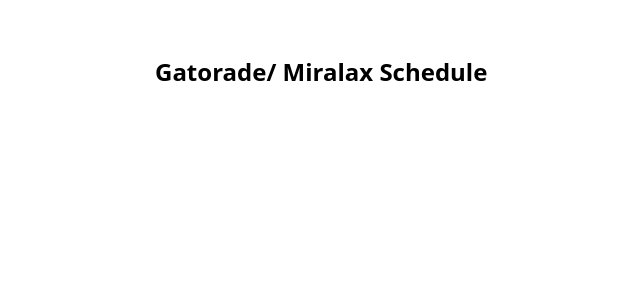
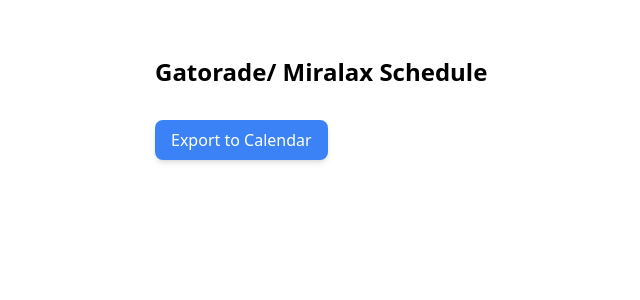
Before and after one commit to Khaled2049/projects, a React (Vite) app in the folder colonoready/: page /gatorade-miralax in a window 1280 px wide. Shown: the top 300 px of the page, without its empty margins (285-925 px from the left). Built offline with nearby package versions, Linux system fonts and the light colour scheme.

Commit message:
Added export button

```diff
--- a/colonoready/package.json
+++ b/colonoready/package.json
@@ -13,6 +13,8 @@
     "@google/generative-ai": "^0.12.0",
     "@types/node": "^20.14.2",
     "date-fns": "^3.6.0",
+    "file-saver": "^2.0.5",
+    "ics": "^3.7.6",
     "react": "^18.2.0",
     "react-datepicker": "^7.1.0",
     "react-dom": "^18.2.0",
@@ -20,6 +22,7 @@
     "react-router-dom": "^6.23.1"
   },
   "devDependencies": {
+    "@types/file-saver": "^2.0.7",
     "@types/react": "^18.2.66",
     "@types/react-dom": "^18.2.22",
     "@typescript-eslint/eslint-plugin": "^7.2.0",
--- a/colonoready/src/routes/gatorade-miralax.tsx
+++ b/colonoready/src/routes/gatorade-miralax.tsx
@@ -1,6 +1,7 @@
 import { useLocation } from "react-router-dom";
 import { useEffect, useState } from "react";
 import { format, subWeeks, subHours, subDays } from "date-fns";
+import { exportToICS } from "../utils";
 
 interface Dates {
   twoWeeksPrior: string;
@@ -58,6 +59,12 @@
   return (
     <div className="max-w-md mx-auto my-8 p-6 ">
       <h1 className="text-2xl font-bold mb-4">Gatorade/ Miralax Schedule</h1>
+      <button
+        onClick={() => exportToICS(dates)}
+        className="mt-4 bg-blue-500 text-white px-4 py-2 rounded-lg shadow-md hover:bg-blue-600 focus:outline-none focus:ring-2 focus:ring-blue-500"
+      >
+        Export to Calendar
+      </button>
 
       <div className="space-y-2">
         {dates?.twoWeeksPrior && (
--- a/colonoready/src/routes/trilyte.tsx
+++ b/colonoready/src/routes/trilyte.tsx
@@ -1,6 +1,7 @@
 import { useLocation } from "react-router-dom";
 import { useEffect, useState } from "react";
 import { format, subWeeks, subHours, subDays } from "date-fns";
+import { exportToICS } from "../utils";
 
 interface Dates {
   twoWeeksPrior: string;
@@ -57,8 +58,13 @@
 
   return (
     <div className="max-w-md mx-auto my-8 p-6 ">
-      <h1 className="text-2xl font-bold mb-4">Trilyte Schedule</h1>
-
+      <h1 className="text-2xl font-bold mb-4">Trilyte Schedule </h1>
+      <button
+        onClick={() => exportToICS(dates)}
+        className="mt-4 bg-blue-500 text-white px-4 py-2 rounded-lg shadow-md hover:bg-blue-600 focus:outline-none focus:ring-2 focus:ring-blue-500"
+      >
+        Export to Calendar
+      </button>
       <div className="space-y-2">
         {dates?.twoWeeksPrior && (
           <div className="max-w-lg mx-auto my-8 p-4 bg-white shadow-lg rounded-lg">
--- /dev/null
+++ b/colonoready/src/utils/index.ts
@@ -0,0 +1,88 @@
+import { createEvents, EventAttributes } from "ics";
+import { parse } from "date-fns";
+import { saveAs } from "file-saver";
+const convertToDateArray = (
+  dateStr: string
+): [number, number, number, number, number] => {
+  const parsedDate = parse(dateStr, "MM/dd/yyyy h:mm aa", new Date());
+  return [
+    parsedDate.getFullYear(),
+    parsedDate.getMonth() + 1,
+    parsedDate.getDate(),
+    parsedDate.getHours(),
+    parsedDate.getMinutes(),
+  ];
+};
+
+export const exportToICS = (dates: any) => {
+  if (!dates) return;
+
+  const events: EventAttributes[] = [
+    {
+      start: convertToDateArray(dates.twoWeeksPrior),
+      duration: { hours: 1, minutes: 0 },
+      title: "Two Weeks Prior",
+      description: "Reminder for two weeks prior to the procedure",
+    },
+    {
+      start: convertToDateArray(dates.sixHoursPrior),
+      duration: { hours: 1, minutes: 0 },
+      title: "Six Hours Prior",
+      description: "Reminder for six hours prior to the procedure",
+    },
+    {
+      start: convertToDateArray(dates.fourHoursPrior),
+      duration: { hours: 1, minutes: 0 },
+      title: "Four Hours Prior",
+      description: "Reminder for four hours prior to the procedure",
+    },
+    {
+      start: convertToDateArray(dates.fiveDaysPrior),
+      duration: { hours: 1, minutes: 0 },
+      title: "Five Days Prior",
+      description: "Reminder for five days prior to the procedure",
+    },
+    {
+      start: convertToDateArray(dates.fortyEightHoursPrior),
+      duration: { hours: 1, minutes: 0 },
+      title: "48 Hours Prior",
+      description: "Reminder for 48 hours prior to the procedure",
+    },
+    {
+      start: convertToDateArray(dates.sevenDaysPrior),
+      duration: { hours: 1, minutes: 0 },
+      title: "Seven Days Prior",
+      description: "Reminder for seven days prior to the procedure",
+    },
+    {
+      start: convertToDateArray(dates.threeDaysPrior),
+      duration: { hours: 1, minutes: 0 },
+      title: "Three Days Prior",
+      description: "Reminder for three days prior to the procedure",
+    },
+    {
+      start: convertToDateArray(dates.oneDayPrior),
+      duration: { hours: 1, minutes: 0 },
+      title: "One Day Prior",
+      description: "Reminder for one day prior to the procedure",
+    },
+    {
+      start: convertToDateArray(dates.dayOfProcedure),
+      duration: { hours: 1, minutes: 0 },
+      title: "Day of Procedure",
+      description: "Reminder for the day of the procedure",
+    },
+  ];
+
+  createEvents(events, (error, value) => {
+    if (error) {
+      console.log(error);
+      return;
+    }
+
+    const blob = new Blob([value], {
+      type: "text/calendar;charset=utf-8",
+    });
+    saveAs(blob, "schedule.ics");
+  });
+};
```
Also changed, not shown: 1 other file (tests, documents, lock files or other folders).
